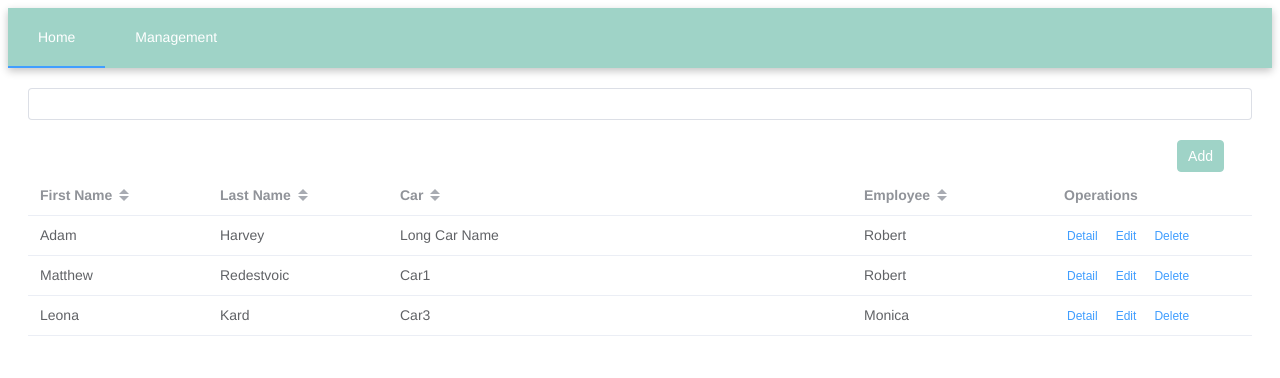
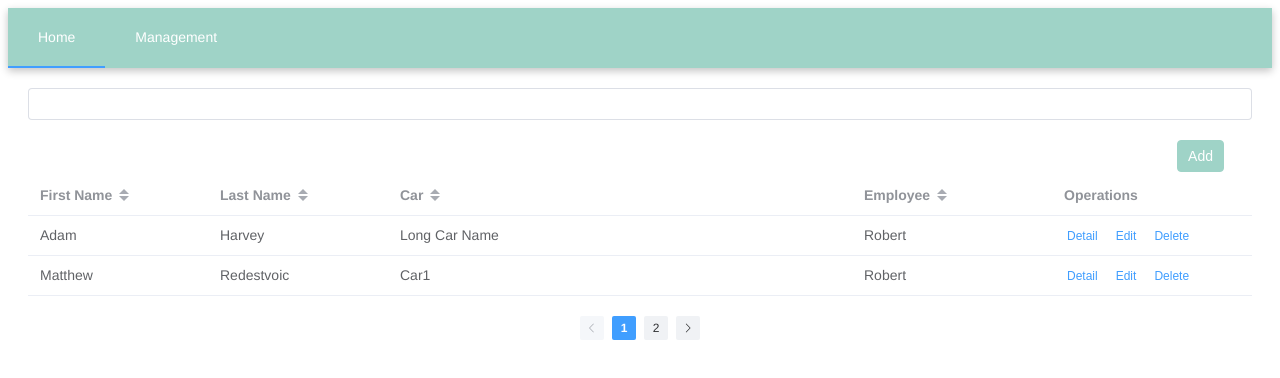
Before and after one commit to Kekto/Client-Management-App, a Vue app in the folder Vue/: page / in a window 1280 px wide. Shown: the top 378 px of the page. Built offline with nearby package versions, Linux system fonts and the light colour scheme.

Commit message:
Vue:Pagination

```diff
--- a/Vue/src/views/HomeView.vue
+++ b/Vue/src/views/HomeView.vue
@@ -10,7 +10,7 @@
         </el-button>
       </div>
       <!-- CLIENT TABLE -->
-      <el-table :data="filteredClients" style="width: 100%" class="table">
+      <el-table :data="paginated" style="width: 100%" class="table">
         <el-table-column fixed prop="firstName" label="First Name" width="180px" sortable/>
         <el-table-column fixed prop="lastName" label="Last Name" width="180px" sortable/>
         <el-table-column prop="car" label="Car" width="fit-content" sortable/>
@@ -31,6 +31,17 @@
       </el-table>
     </el-main>
   </el-container>
+  <el-pagination
+      small
+      background
+      layout="prev, pager, next"
+      :total="filteredClients.length"
+      :page-size="pageSize"
+      v-model:current-page="current"
+      class="mt-4"
+
+      style="justify-content: center;"
+    />
   <!-- ADD CLIENT DIALOG -->
   <el-dialog
     v-model="addDialogToggle"
@@ -82,22 +93,29 @@ export default {
       return this.clientStore.getClients.filter(
         client =>
           !this.search ||
-          // client.firstName.toLowerCase().includes(this.search.toLowerCase()) ||
-          // client.lastName.toLowerCase().includes(this.search.toLowerCase()) ||
-          // client.employee.firstName.toLowerCase().includes(this.search.toLowerCase()) ||
-          // client.car.toLowerCase().includes(this.search.toLowerCase())
-          this.search.split(' ').every(w =>
+           this.search.split(' ').every(w =>
             client.firstName.toLowerCase().includes(w.toLowerCase()) ||
             client.lastName.toLowerCase().includes(w.toLowerCase()) ||
             client.car.toLowerCase().includes(w.toLowerCase()) ||
             client.employee.firstName.toLowerCase().includes(w.toLowerCase())
             )
         )
+    },
+    indexStart() {
+      return (this.current - 1) * this.pageSize;
+    },
+    indexEnd() {
+      return this.indexStart + this.pageSize;
+    },
+    paginated(){
+      return this.filteredClients.slice(this.indexStart, this.indexEnd);
     }
   },
   data() {
     return {
       search: '',
+      current: 1,
+      pageSize: 2,
       addDialogToggle: false,
       detailsDialogToggle: false,
       editDialogToggle: false,
```
